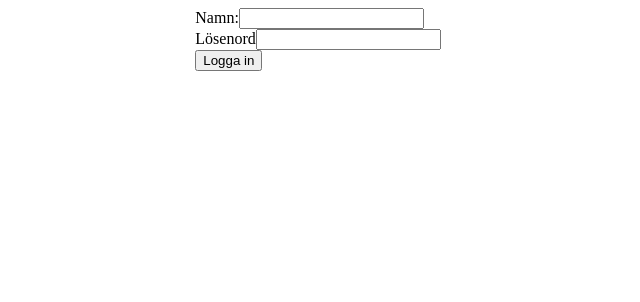
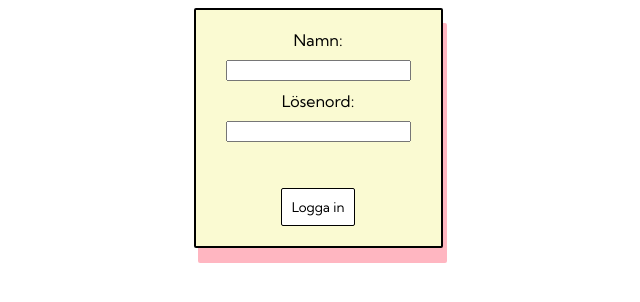
Before and after one commit to anthonwellsjo/inloggningssidaTs, a plain HTML site: page index.html in a window 1280 px wide. Shown: the whole page, without its empty margins (322-962 px from the left). Drawn offline with Linux system fonts and the light colour scheme.

Commit message:
last touches of style

```diff
--- a/index.html
+++ b/index.html
@@ -6,6 +6,7 @@
     <title>Inloggningssida</title>
     <script src="./script.js" defer></script>
     <link rel="stylesheet" href="./styles.css">
+    <link href="https://fonts.googleapis.com/css2?family=Kumbh+Sans:wght@300;400;700&display=swap" rel="stylesheet">
 </head>
 <body>
     <div id="app"></div>
--- a/script.js
+++ b/script.js
@@ -41,7 +41,7 @@ const createFailPage = () => {
     let div = document.createElement("div");
     div.setAttribute("id", "frame");
     div.innerHTML = (
-        `<header><h1>Sorry, ingen användare med det namnet och lösenordet finns här...</h1><header><br><button class="button" id='back-btn'>Tillbaks</button>`
+        `<header><h1>Sorry, ingen användare med det namnet och lösenordet finns här...</h1><header><br><button class="button" id='back-btn'>Tillbaka</button>`
     );
     return div;
 }
@@ -51,12 +51,12 @@ const createBackButtonEventHandler = () => {
 }
 
 
-//////////////////////////////////////////////Login Page Render -funktioner.
+//////////////////////////////////////////////Start Page Render -funktioner.
 
 const createStartPage = () => {
     let form = document.createElement("form");
     form.innerHTML = (
-        "<label class='label' for='name'>Namn:</label><input type='text' class='input' id='name'><br><label for='pass' class='label'>Lösenord</label><input type='text' id='pass' class='input'><br><button class='button' id='log-in-btn'>Logga in</button>"
+        "<label class='label' for='name'>Namn:</label><br><input type='text' class='input' id='name'><br><label for='pass' class='label'>Lösenord:</label><br><input type='text' id='pass' class='input'><br><br><br><button class='button' id='log-in-btn'>Logga in</button>"
     );
     return form;
 }
@@ -82,7 +82,7 @@ const createUserPage = name => {
     let div = document.createElement("div");
     div.setAttribute("id", "frame");
     div.innerHTML = (
-        `<header><h1>Välkommen till din sida <i>${name}</i></h1><header><br><img src='https://picsum.photos/200/300' alt='random photo'/><br><button class="button" id='log-out-btn'>Logga ut</button>`
+        `<header><h1>Välkommen till din sida <u><i>${name}</i></u> !</h1><header><br><img src='https://picsum.photos/200/300' alt='random photo'/><br><br><br><button class="button" id='log-out-btn'>Logga ut</button>`
     );
     return div;
 }
--- a/styles.css
+++ b/styles.css
@@ -1,8 +1,40 @@
 #app {
   display: flex;
+  justify-content: center;
   align-items: center;
-  justify-content: center;
 }
 
 #frame {
+  display: flex;
+  justify-content: center;
+  align-items: center;
+  text-align: center;
 }
+
+.input {
+  margin: 10px;
+}
+form {
+  border: solid black 2px;
+  box-shadow: 4px 15px lightpink;
+  padding: 20px;
+  border-radius: 2px;
+  background-color: lightgoldenrodyellow;
+  text-align: center;
+}
+
+.button {
+  padding: 10px;
+  border: 1px solid black;
+  border-radius: 2px;
+  background-color: white;
+}
+
+h1 {
+  font-family: "Kumbh Sans", sans-serif;
+}
+
+.label,
+button {
+  font-family: "Kumbh Sans", sans-serif;
+}
```
